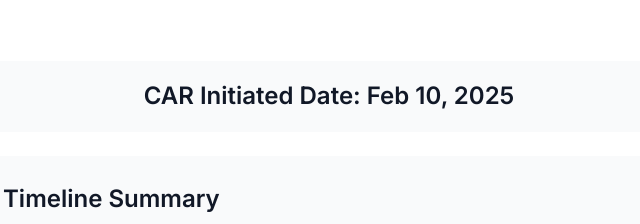
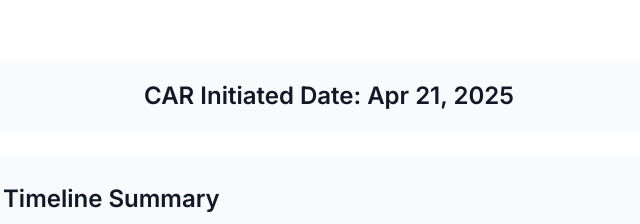
Before and after one commit to RaudahAmranis/-Timeline-Calculator, a plain HTML site: page index.html in a window 1280 px wide. Both pictures are taken after typing "2020-01-15" into the empty fields and a click on the button "Calculate". Shown: the part 345-569 px from the top of the page, 311-951 px from the left. Drawn offline with Linux system fonts and the light colour scheme.

Commit message:
Update index.html

```diff
--- a/index.html
+++ b/index.html
@@ -421,7 +421,10 @@
         currentDate = startDate;
       }
 
-      const carInitiatedDate = currentDate;
+      // Set CAR Initiated Date to the end date of the CAR Prep phase
+      const carPrepPhase = phasesWithDates.find(phase => phase.key === 'car-prep');
+      const carInitiatedDate = carPrepPhase ? carPrepPhase.endDate : currentDate;
+
       document.getElementById('carDateOutput').textContent = `CAR Initiated Date: ${formatDate(carInitiatedDate)}`;
 
       // Timeline summary
```
